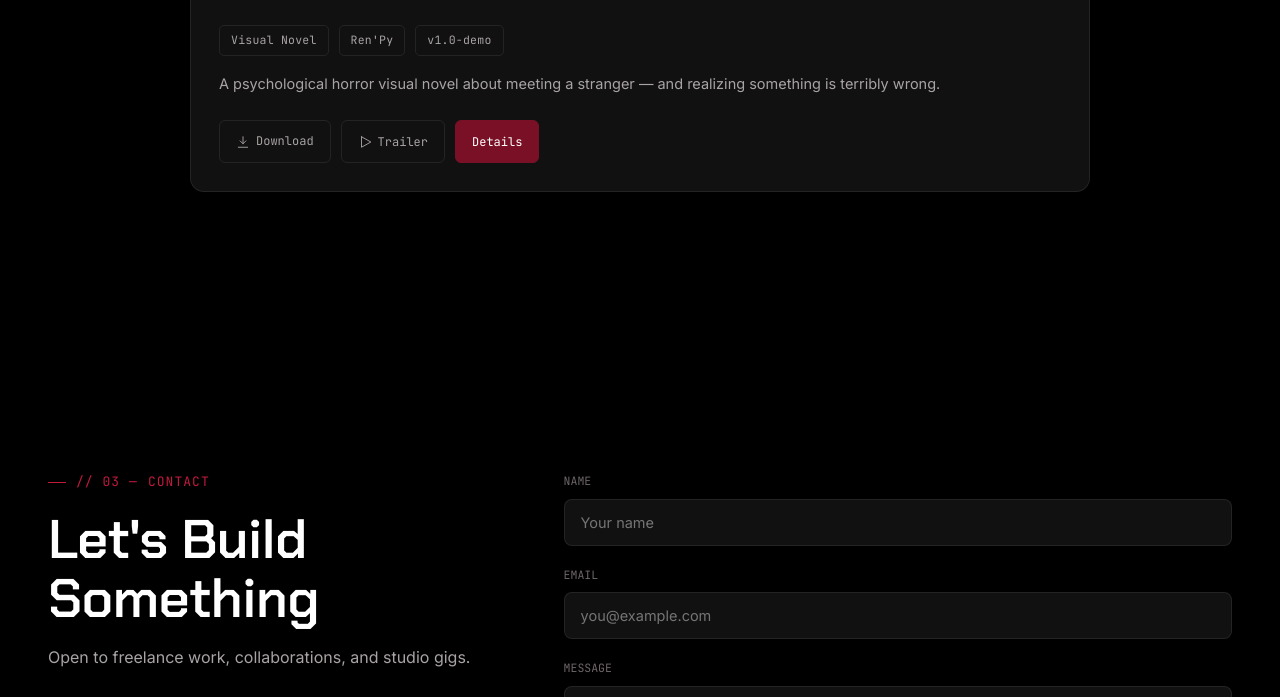
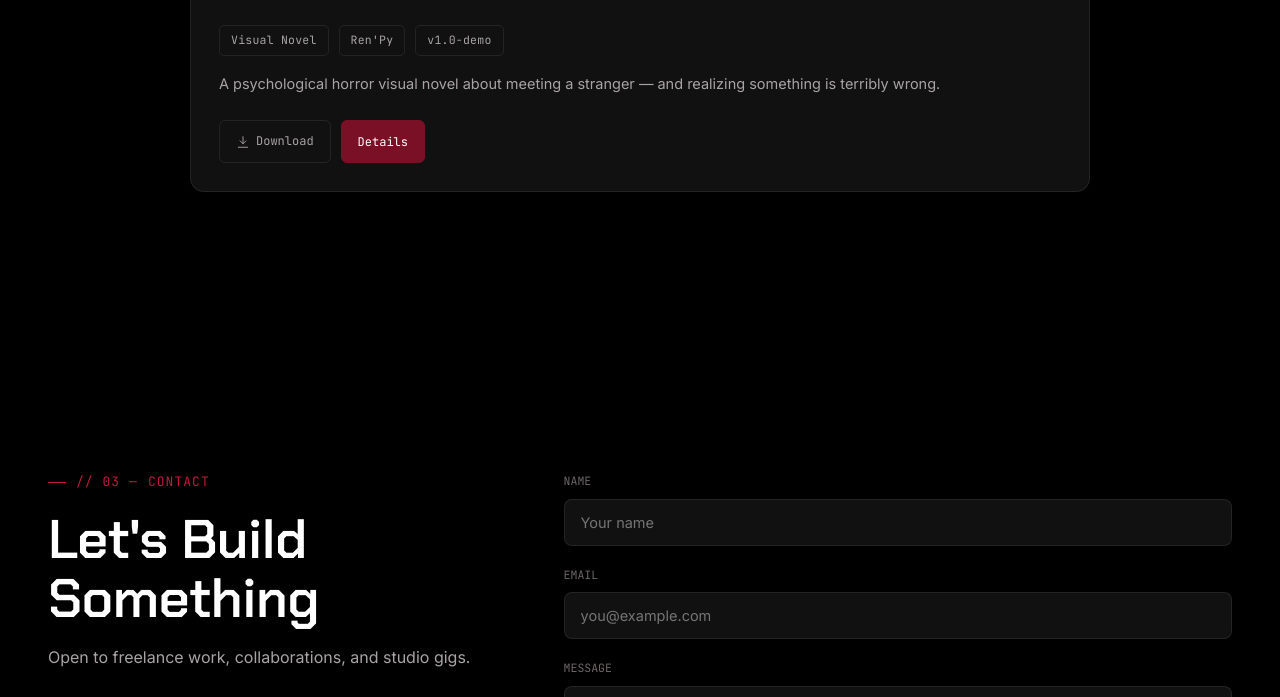
Before and after one commit to kochinatsu/Studio, a plain HTML site: page index.html in a window 1280 px wide. Shown: the part 2133-2830 px from the top of the page. Drawn offline with nearby package versions, Linux system fonts and the light colour scheme.

Commit message:
Update index.html

```diff
--- a/index.html
+++ b/index.html
@@ -473,7 +473,7 @@ const translations = {
     game_warning:'This game contains dark themes, psychological horror,<br>mature content, and fourth-wall breaking elements<br>that may cause genuine distress.<br>Player discretion is strongly advised.',
     game_download:'Download', game_trailer:'Trailer', game_details:'Details', game_trailer_soon:'Trailer coming soon.', game_build_soon:'build coming soon.', download_soon:'Download coming soon.',
     contact_email:'Email', contact_discord:'Discord',
-    modal_version:'Version', modal_genre:'Genre', modal_engine:'Engine', modal_release:'Release', modal_features:'Features', modal_trailer_h:'Trailer', modal_download_h:'Download',
+    modal_version:'Version', modal_genre:'Genre', modal_engine:'Engine', modal_release:'Release', modal_features:'Features', modal_trailer_h:'Play Online', modal_download_h:'Download',
   },
   es: {
     nav_about:'Sobre mí', nav_games:'Juegos', nav_contact:'Contacto', nav_contact_btn:'Contacto',
@@ -500,7 +500,7 @@ const translations = {
     game_warning:'Este juego contiene temas oscuros, terror psicológico,<br>contenido para adultos y elementos que rompen la cuarta pared<br>que pueden causar malestar genuino.<br>Se recomienda encarecidamente discreción del jugador.',
     game_download:'Descargar', game_trailer:'Tráiler', game_details:'Detalles', game_trailer_soon:'Tráiler próximamente.', game_build_soon:'build próximamente.', download_soon:'Descarga próximamente.',
     contact_email:'Correo', contact_discord:'Discord',
-    modal_version:'Versión', modal_genre:'Género', modal_engine:'Motor', modal_release:'Lanzamiento', modal_features:'Características', modal_trailer_h:'Tráiler', modal_download_h:'Descarga',
+    modal_version:'Versión', modal_genre:'Género', modal_engine:'Motor', modal_release:'Lanzamiento', modal_features:'Características', modal_trailer_h:'Jugar Online', modal_download_h:'Descarga',
   },
   fr: {
     nav_about:'À propos', nav_games:'Jeux', nav_contact:'Contact', nav_contact_btn:'Contact',
@@ -527,7 +527,7 @@ const translations = {
     game_warning:'Ce jeu contient des thèmes sombres, de l\'horreur psychologique,<br>du contenu pour adultes et des éléments de quatrième mur<br>pouvant provoquer un malaise réel.<br>La discrétion du joueur est fortement recommandée.',
     game_download:'Télécharger', game_trailer:'Bande-annonce', game_details:'Détails', game_trailer_soon:'Bande-annonce à venir.', game_build_soon:'build à venir.', download_soon:'Téléchargement à venir.',
     contact_email:'E-mail', contact_discord:'Discord',
-    modal_version:'Version', modal_genre:'Genre', modal_engine:'Moteur', modal_release:'Sortie', modal_features:'Fonctionnalités', modal_trailer_h:'Bande-annonce', modal_download_h:'Téléchargement',
+    modal_version:'Version', modal_genre:'Genre', modal_engine:'Moteur', modal_release:'Sortie', modal_features:'Fonctionnalités', modal_trailer_h:'Jouer en Ligne', modal_download_h:'Téléchargement',
   },
   de: {
     nav_about:'Über mich', nav_games:'Spiele', nav_contact:'Kontakt', nav_contact_btn:'Kontakt',
@@ -554,7 +554,7 @@ const translations = {
     game_warning:'Dieses Spiel enthält düstere Themen, psychologischen Horror,<br>Inhalte für Erwachsene und vierte-Wand-Elemente,<br>die echtes Unbehagen auslösen können.<br>Vorsicht beim Spielen wird dringend empfohlen.',
     game_download:'Herunterladen', game_trailer:'Trailer', game_details:'Details', game_trailer_soon:'Trailer folgt in Kürze.', game_build_soon:'Build folgt in Kürze.', download_soon:'Download folgt in Kürze.',
     contact_email:'E-Mail', contact_discord:'Discord',
-    modal_version:'Version', modal_genre:'Genre', modal_engine:'Engine', modal_release:'Release', modal_features:'Features', modal_trailer_h:'Trailer', modal_download_h:'Download',
+    modal_version:'Version', modal_genre:'Genre', modal_engine:'Engine', modal_release:'Release', modal_features:'Features', modal_trailer_h:'Play Online', modal_download_h:'Download',
   },
   it: {
     nav_about:'Chi sono', nav_games:'Giochi', nav_contact:'Contatti', nav_contact_btn:'Contatti',
@@ -581,7 +581,7 @@ const translations = {
     game_warning:'Questo gioco contiene temi cupi, horror psicologico,<br>contenuti per adulti ed elementi di quarta parete<br>che possono causare un disagio reale.<br>Si consiglia vivamente discrezione da parte del giocatore.',
     game_download:'Scarica', game_trailer:'Trailer', game_details:'Dettagli', game_trailer_soon:'Trailer in arrivo.', game_build_soon:'build in arrivo.', download_soon:'Download in arrivo.',
     contact_email:'Email', contact_discord:'Discord',
-    modal_version:'Versione', modal_genre:'Genere', modal_engine:'Motore', modal_release:'Uscita', modal_features:'Caratteristiche', modal_trailer_h:'Trailer', modal_download_h:'Download',
+    modal_version:'Versione', modal_genre:'Genere', modal_engine:'Motore', modal_release:'Uscita', modal_features:'Caratteristiche', modal_trailer_h:'Gioca Online', modal_download_h:'Download',
   },
   pt: {
     nav_about:'Sobre', nav_games:'Jogos', nav_contact:'Contato', nav_contact_btn:'Contato',
@@ -608,7 +608,7 @@ const translations = {
     game_warning:'Este jogo contém temas sombrios, terror psicológico,<br>conteúdo adulto e elementos de quarta parede<br>que podem causar desconforto real.<br>Recomenda-se fortemente discrição do jogador.',
     game_download:'Baixar', game_trailer:'Trailer', game_details:'Detalhes', game_trailer_soon:'Trailer em breve.', game_build_soon:'build em breve.', download_soon:'Download em breve.',
     contact_email:'E-mail', contact_discord:'Discord',
-    modal_version:'Versão', modal_genre:'Gênero', modal_engine:'Motor', modal_release:'Lançamento', modal_features:'Recursos', modal_trailer_h:'Trailer', modal_download_h:'Download',
+    modal_version:'Versão', modal_genre:'Gênero', modal_engine:'Motor', modal_release:'Lançamento', modal_features:'Recursos', modal_trailer_h:'Jogar Online', modal_download_h:'Download',
   },
   ru: {
     nav_about:'Обо мне', nav_games:'Игры', nav_contact:'Контакты', nav_contact_btn:'Контакты',
@@ -635,7 +635,7 @@ const translations = {
     game_warning:'Игра содержит мрачные темы, психологический хоррор,<br>контент для взрослых и элементы четвёртой стены,<br>которые могут вызвать настоящий дискомфорт.<br>Настоятельно рекомендуется осторожность.',
     game_download:'Скачать', game_trailer:'Трейлер', game_details:'Подробнее', game_trailer_soon:'Трейлер скоро.', game_build_soon:'сборка скоро.', download_soon:'Скачивание скоро будет доступно.',
     contact_email:'Email', contact_discord:'Discord',
-    modal_version:'Версия', modal_genre:'Жанр', modal_engine:'Движок', modal_release:'Релиз', modal_features:'Особенности', modal_trailer_h:'Трейлер', modal_download_h:'Скачать',
+    modal_version:'Версия', modal_genre:'Жанр', modal_engine:'Движок', modal_release:'Релиз', modal_features:'Особенности', modal_trailer_h:'Играть Онлайн', modal_download_h:'Скачать',
   },
   tr: {
     nav_about:'Hakkımda', nav_games:'Oyunlar', nav_contact:'İletişim', nav_contact_btn:'İletişim',
@@ -662,7 +662,7 @@ const translations = {
     game_warning:'Bu oyun karanlık temalar, psikolojik korku,<br>yetişkin içerik ve dördüncü duvarı kıran öğeler içerir;<br>gerçek bir rahatsızlığa yol açabilir.<br>Oyuncuların dikkatli olması şiddetle önerilir.',
     game_download:'İndir', game_trailer:'Fragman', game_details:'Detaylar', game_trailer_soon:'Fragman yakında.', game_build_soon:'sürüm yakında.', download_soon:'İndirme yakında.',
     contact_email:'E-posta', contact_discord:'Discord',
-    modal_version:'Sürüm', modal_genre:'Tür', modal_engine:'Motor', modal_release:'Çıkış', modal_features:'Özellikler', modal_trailer_h:'Fragman', modal_download_h:'İndir',
+    modal_version:'Sürüm', modal_genre:'Tür', modal_engine:'Motor', modal_release:'Çıkış', modal_features:'Özellikler', modal_trailer_h:'Çevrimiçi Oyna', modal_download_h:'İndir',
   },
   ar: {
     nav_about:'نبذة', nav_games:'الألعاب', nav_contact:'تواصل', nav_contact_btn:'تواصل',
@@ -689,7 +689,7 @@ const translations = {
     game_warning:'تحتوي هذه اللعبة على مواضيع قاتمة ورعب نفسي،<br>ومحتوى للبالغين وعناصر تكسر الجدار الرابع،<br>قد تسبب انزعاجًا حقيقيًا.<br>يُنصح بشدة بالحذر أثناء اللعب.',
     game_download:'تحميل', game_trailer:'العرض الترويجي', game_details:'التفاصيل', game_trailer_soon:'العرض الترويجي قريبًا.', game_build_soon:'النسخة قريبًا.', download_soon:'التحميل متاح قريبًا.',
     contact_email:'البريد الإلكتروني', contact_discord:'ديسكورد',
-    modal_version:'الإصدار', modal_genre:'النوع', modal_engine:'المحرك', modal_release:'الإصدار', modal_features:'الميزات', modal_trailer_h:'العرض الترويجي', modal_download_h:'تحميل',
+    modal_version:'الإصدار', modal_genre:'النوع', modal_engine:'المحرك', modal_release:'الإصدار', modal_features:'الميزات', modal_trailer_h:'العب عبر الإنترنت', modal_download_h:'تحميل',
   },
   fa: {
     nav_about:'درباره', nav_games:'بازی‌ها', nav_contact:'تماس', nav_contact_btn:'تماس',
@@ -716,7 +716,7 @@ const translations = {
     game_warning:'این بازی شامل مضامین تاریک، ترس روان‌شناختی،<br>محتوای بزرگسالان و عناصر شکستن دیوار چهارم است<br>که ممکن است ناراحتی واقعی ایجاد کند.<br>احتیاط بازیکن قویاً توصیه می‌شود.',
     game_download:'دانلود', game_trailer:'تریلر', game_details:'جزئیات', game_trailer_soon:'تریلر به‌زودی منتشر می‌شود.', game_build_soon:'نسخه بازی به‌زودی منتشر می‌شود.', download_soon:'دانلود به‌زودی فعال می‌شود.',
     contact_email:'ایمیل', contact_discord:'دیسکورد',
-    modal_version:'نسخه', modal_genre:'ژانر', modal_engine:'موتور', modal_release:'انتشار', modal_features:'ویژگی‌ها', modal_trailer_h:'تریلر', modal_download_h:'دانلود',
+    modal_version:'نسخه', modal_genre:'ژانر', modal_engine:'موتور', modal_release:'انتشار', modal_features:'ویژگی‌ها', modal_trailer_h:'بازی آنلاین', modal_download_h:'دانلود',
   },
   hi: {
     nav_about:'परिचय', nav_games:'गेम्स', nav_contact:'संपर्क', nav_contact_btn:'संपर्क करें',
@@ -743,7 +743,7 @@ const translations = {
     game_warning:'इस गेम में डार्क थीम्स, साइकोलॉजिकल हॉरर,<br>मैच्योर कंटेंट और फोर्थ-वॉल तोड़ने वाले एलिमेंट्स हैं<br>जो वास्तविक असुविधा पैदा कर सकते हैं।<br>खिलाड़ियों को सतर्क रहने की सलाह दी जाती है।',
     game_download:'डाउनलोड करें', game_trailer:'ट्रेलर', game_details:'विवरण', game_trailer_soon:'ट्रेलर जल्द आ रहा है।', game_build_soon:'बिल्ड जल्द आ रहा है।', download_soon:'डाउनलोड जल्द उपलब्ध होगा।',
     contact_email:'ईमेल', contact_discord:'डिस्कॉर्ड',
-    modal_version:'वर्शन', modal_genre:'विधा', modal_engine:'इंजन', modal_release:'रिलीज़', modal_features:'विशेषताएं', modal_trailer_h:'ट्रेलर', modal_download_h:'डाउनलोड',
+    modal_version:'वर्शन', modal_genre:'विधा', modal_engine:'इंजन', modal_release:'रिलीज़', modal_features:'विशेषताएं', modal_trailer_h:'ऑनलाइन खेलें', modal_download_h:'डाउनलोड',
   },
   ja: {
     nav_about:'概要', nav_games:'ゲーム', nav_contact:'お問い合わせ', nav_contact_btn:'お問い合わせ',
@@ -770,7 +770,7 @@ const translations = {
     game_warning:'本作にはダークなテーマ、サイコロジカルホラー、<br>成人向けの内容、第四の壁を超える演出が含まれ、<br>実際の不快感を引き起こす可能性があります。<br>プレイには十分ご注意ください。',
     game_download:'ダウンロード', game_trailer:'トレーラー', game_details:'詳細', game_trailer_soon:'トレーラーは近日公開予定です。', game_build_soon:'ビルドは近日公開予定です。', download_soon:'ダウンロードは近日公開予定です。',
     contact_email:'メール', contact_discord:'Discord',
-    modal_version:'バージョン', modal_genre:'ジャンル', modal_engine:'エンジン', modal_release:'リリース', modal_features:'特徴', modal_trailer_h:'トレーラー', modal_download_h:'ダウンロード',
+    modal_version:'バージョン', modal_genre:'ジャンル', modal_engine:'エンジン', modal_release:'リリース', modal_features:'特徴', modal_trailer_h:'オンラインでプレイ', modal_download_h:'ダウンロード',
   },
   ko: {
     nav_about:'소개', nav_games:'게임', nav_contact:'연락처', nav_contact_btn:'연락하기',
@@ -797,7 +797,7 @@ const translations = {
     game_warning:'이 게임에는 어두운 주제, 심리적 공포,<br>성인용 콘텐츠 및 4번째 벽 연출이 포함되어 있으며<br>실제 불쾌감을 유발할 수 있습니다.<br>플레이어의 신중한 판단을 강력히 권장합니다.',
     game_download:'다운로드', game_trailer:'트레일러', game_details:'자세히 보기', game_trailer_soon:'트레일러는 곧 공개됩니다.', game_build_soon:'빌드는 곧 공개됩니다.', download_soon:'다운로드는 곧 제공됩니다.',
     contact_email:'이메일', contact_discord:'디스코드',
-    modal_version:'버전', modal_genre:'장르', modal_engine:'엔진', modal_release:'출시', modal_features:'특징', modal_trailer_h:'트레일러', modal_download_h:'다운로드',
+    modal_version:'버전', modal_genre:'장르', modal_engine:'엔진', modal_release:'출시', modal_features:'특징', modal_trailer_h:'온라인 플레이', modal_download_h:'다운로드',
   },
   zh: {
     nav_about:'关于', nav_games:'游戏', nav_contact:'联系', nav_contact_btn:'联系我',
@@ -824,7 +824,7 @@ const translations = {
     game_warning:'本作包含黑暗主题、心理恐怖、<br>成人向内容以及打破第四面墙的元素，<br>可能引发真实的不适感。<br>强烈建议玩家谨慎游玩。',
     game_download:'下载', game_trailer:'预告片', game_details:'详情', game_trailer_soon:'预告片即将推出。', game_build_soon:'构建版本即将推出。', download_soon:'下载即将开放。',
     contact_email:'邮箱', contact_discord:'Discord',
-    modal_version:'版本', modal_genre:'类型', modal_engine:'引擎', modal_release:'发布', modal_features:'特色', modal_trailer_h:'预告片', modal_download_h:'下载',
+    modal_version:'版本', modal_genre:'类型', modal_engine:'引擎', modal_release:'发布', modal_features:'特色', modal_trailer_h:'在线游玩', modal_download_h:'下载',
   },
 };
 
@@ -1100,7 +1100,6 @@ function gameCardHTML(lang){
       <p class="game-desc">${g.short}</p>
       <div class="game-actions">
         ${dlBtnHTML}
-        <button class="trailer-btn">${icon('play')} ${g.trailerLabel}</button>
         <button class="primary details-btn">${g.detailsLabel}</button>
       </div>
     </div>
@@ -1110,9 +1109,9 @@ function renderGames(lang){
   gamesGrid.innerHTML = gameCardHTML(lang);
   const t = translations[lang] || translations.en;
   const dlBtn = gamesGrid.querySelector('.dl-btn');
-  if(dlBtn.tagName === 'BUTTON'){ dlBtn.addEventListener('click', ()=> showToast(t.download_soon)); }
-  gamesGrid.querySelector('.trailer-btn').addEventListener('click', ()=> showToast(t.game_trailer_soon));
-  gamesGrid.querySelector('.details-btn').addEventListener('click', (e)=> openGameModal(lang, e.currentTarget));
+  if(dlBtn && dlBtn.tagName === 'BUTTON'){ dlBtn.addEventListener('click', ()=> showToast(t.download_soon)); }
+  const detailsBtn = gamesGrid.querySelector('.details-btn');
+  if(detailsBtn){ detailsBtn.addEventListener('click', (e)=> openGameModal(lang, e.currentTarget)); }
   initTilt(gamesGrid.querySelectorAll('.game-card'));
 }
 function initTilt(cards){
@@ -1172,7 +1171,7 @@ function openGameModal(lang, triggerEl){
       <div class="feature-grid">${g.features.map(f=>`<div class="feature-card">${icon(f.icon)}<h4>${f.t}</h4><p>${f.d}</p></div>`).join('')}</div>
       <h3 class="modal-section-title">${t.modal_trailer_h}</h3>
       <div class="trailer-frame" style="width:100%; aspect-ratio:16/9; border:none; background:#000; cursor:default; display:flex; align-items:center; justify-content:center;">
-        <iframe src="https://sabanik.github.io/play/" style="width:100%; height:100%; border:none;" allow="autoplay; fullscreen" loading="lazy" title="Cosmic Code: Yandere - Web Demo"></iframe>
+        <iframe src="https://kochinatsu.github.io/Studio/play/" style="width:100%; height:100%; border:none;" allow="autoplay; fullscreen" loading="lazy" title="Cosmic Code: Yandere - Web Demo"></iframe>
       </div>
       <h3 class="modal-section-title">${t.modal_download_h}</h3>
       <div class="download-grid">${downloadGridHTML}</div>
@@ -1181,7 +1180,6 @@ function openGameModal(lang, triggerEl){
   gameModalPanel.querySelectorAll('.download-btn').forEach(b=>{
     if(b.tagName === 'BUTTON'){ b.addEventListener('click', ()=>showToast(`${b.dataset.os} ${g.buildSoon}`)); }
   });
-  gameModalPanel.querySelector('#trailer-frame').addEventListener('click', ()=>showToast(g.trailerSoon));
   gameModal.scrollTop = 0;
   gameModal.classList.add('open');
   document.body.style.overflow = 'hidden';
```
